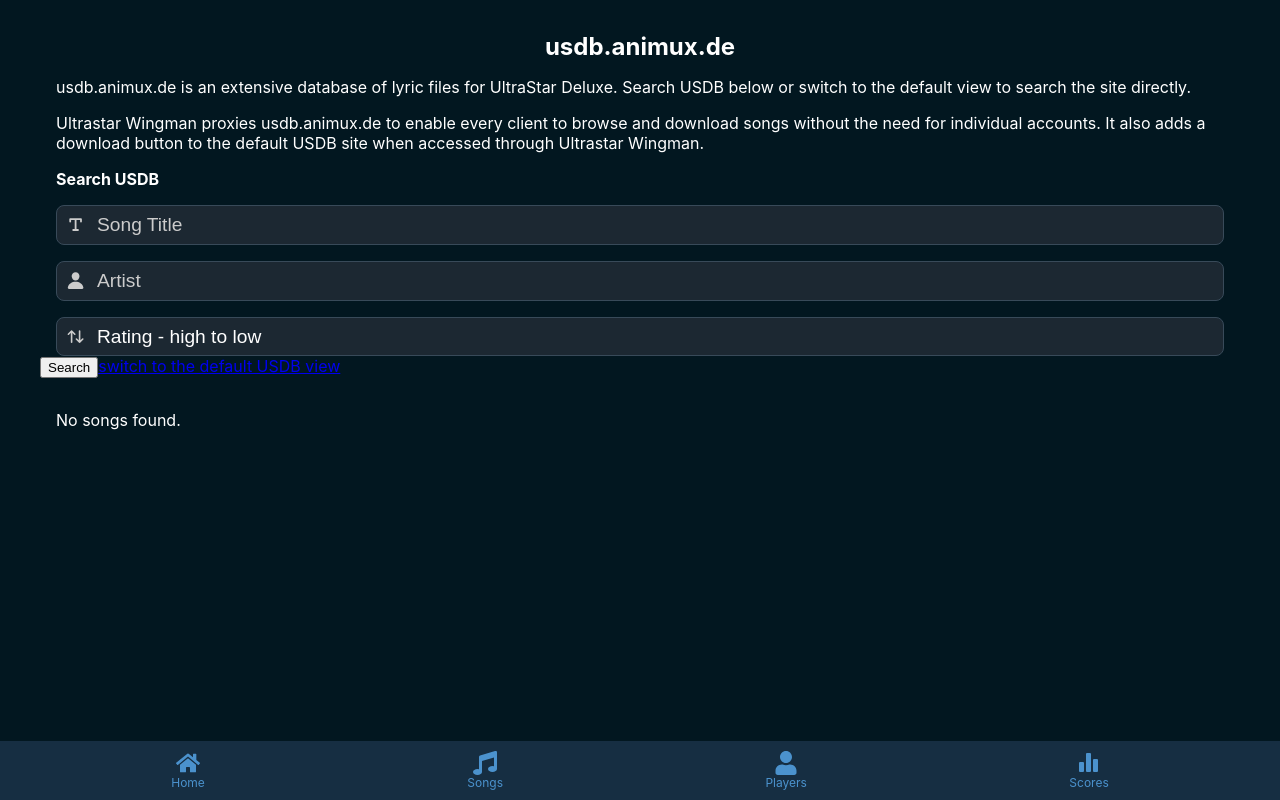
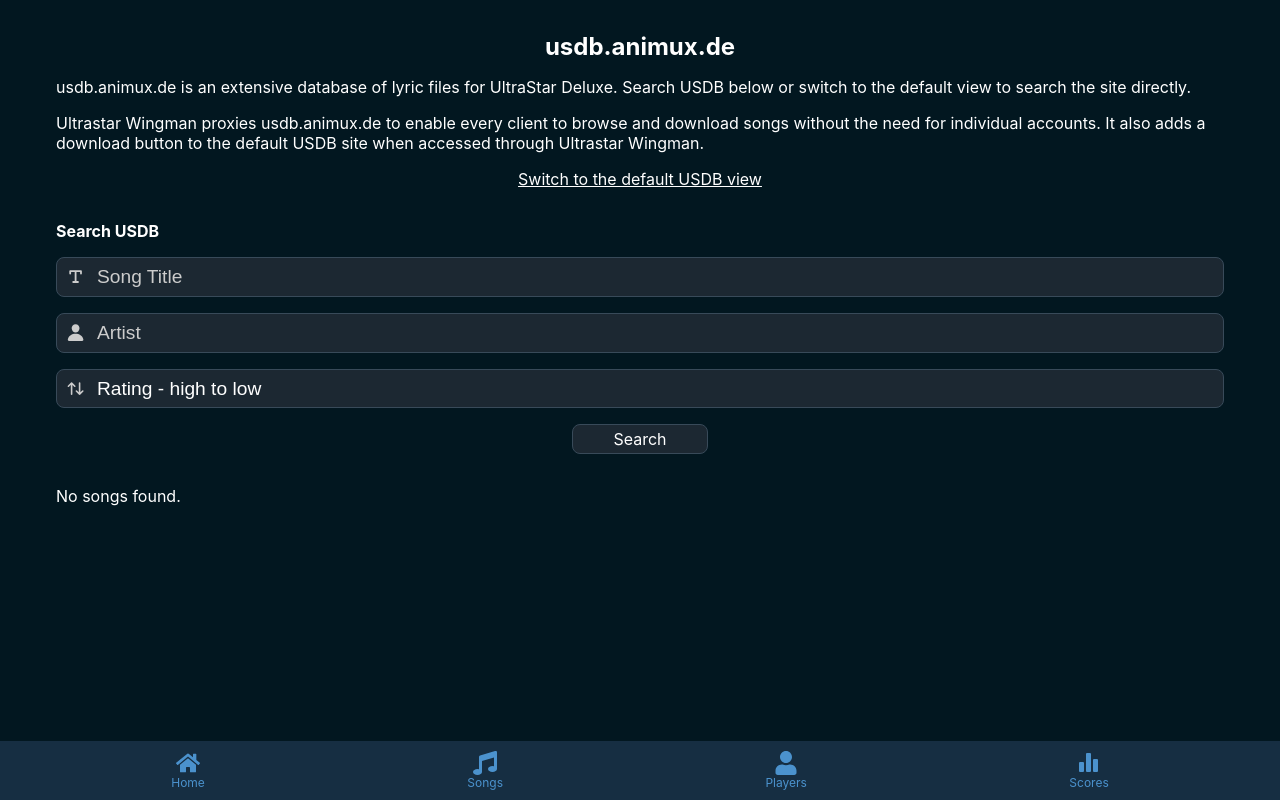
Before and after one commit to DidacticFishstick/ultrastar-wingman, a React (Create React App) app in the folder ultrastar-wingman/frontend/: page /usdbList in a window 1280 px wide. Built offline with nearby package versions, Linux system fonts and the light colour scheme.

Commit message:
some fixes and more info for USDB list view

```diff
--- /dev/null
+++ b/ultrastar-wingman/frontend/src/components/Button.css
@@ -0,0 +1,23 @@
+.button {
+    display: block;
+    padding: 4px 40px;
+    width: max-content;
+    margin: 0 auto;
+    border-radius: var(--border-radius-small);
+    outline: none;
+    font-size: 1em;
+    background: var(--input-bg);
+    color: var(--color);
+    border: 1px solid var(--input-border-color);
+    cursor: pointer;
+}
+
+.button:focus {
+    border: 1px solid var(--highlight-blue-light);
+}
+
+.input-field input::placeholder,
+.input-field select::placeholder {
+    color: var(--color-dark);
+    opacity: 1; /* Firefox */
+}
--- /dev/null
+++ b/ultrastar-wingman/frontend/src/components/Button.js
@@ -0,0 +1,9 @@
+// components/Button.js
+import React from 'react';
+import './Button.css';
+
+const Button = ({text, onClick}) => {
+    return <span onClick={onClick} className={"button"} tabIndex={0}>{text}</span>;
+};
+
+export default Button;
--- a/ultrastar-wingman/frontend/src/components/Home.css
+++ b/ultrastar-wingman/frontend/src/components/Home.css
@@ -31,7 +31,7 @@
 }
 
 .tile.title .info svg {
-    margin-bottom: -0.15em;
+    margin-bottom: -0.12em;
 }
 
 .tile-container > a {
--- a/ultrastar-wingman/frontend/src/components/SongListItem.css
+++ b/ultrastar-wingman/frontend/src/components/SongListItem.css
@@ -17,6 +17,7 @@
     height: 48px;
     background-size: cover;
     background-position: center;
+    background-color: #000;
 }
 
 .song-list-item .details {
@@ -27,6 +28,14 @@
 .song-list-item .title {
     font-size: 1em;
     color: var(--color);
+}
+
+.song-list-item .title .mark {
+    color: var(--highlight-pink-light);
+}
+
+.song-list-item .title .mark svg {
+    margin-bottom: -0.12em;
 }
 
 .song-list-item .artist {
--- a/ultrastar-wingman/frontend/src/components/SongListItem.js
+++ b/ultrastar-wingman/frontend/src/components/SongListItem.js
@@ -1,16 +1,17 @@
 // Song.js
-import React, { useState } from 'react';
+import React, {useState} from 'react';
+import {FaCheck} from "react-icons/fa";
+import StarRating from "./StarRating";
 import './SongListItem.css';
 
 function SongListItem({song, onClick, coverUrl}) {
-
     return (
         <li key={song.id} className="song-list-item" onClick={onClick}>
             <div className="cover" style={{backgroundImage: `url('${coverUrl}')`}}>
             </div>
             <div className="details">
-                <div className="title">{song.title}</div>
-                <div className="artist">{song.artist}</div>
+                <div className="title">{song.title} {song.downloaded && <span className={"mark"}><FaCheck/></span>}</div>
+                <div className="artist">{song.rating !== undefined && <StarRating rating={song.rating}/>} <span>{song.artist}</span></div>
             </div>
         </li>
     );
--- /dev/null
+++ b/ultrastar-wingman/frontend/src/components/StarRating.css
@@ -0,0 +1,8 @@
+.star-rating {
+    color: var(--highlight-blue-light);
+    margin-right: 4px;
+}
+
+.star-rating svg {
+    margin-bottom: -0.12em;
+}
--- /dev/null
+++ b/ultrastar-wingman/frontend/src/components/StarRating.js
@@ -0,0 +1,21 @@
+// StarRating.js
+import React from 'react';
+import {FaStar, FaStarHalfAlt, FaRegStar} from "react-icons/fa";
+import './StarRating.css';
+
+const StarRating = ({ rating }) => {
+    const totalStars = 5;
+    let fullStars = Math.floor(rating);
+    let halfStars = (rating % 1) !== 0 ? 1 : 0;
+    let emptyStars = totalStars - fullStars - halfStars;
+
+    return (
+        <span className={"star-rating"}>
+            {Array(fullStars).fill(<FaStar/>)}
+            {halfStars === 1 && <FaStarHalfAlt/>}
+            {Array(emptyStars).fill(<FaRegStar/>)}
+        </span>
+    );
+};
+
+export default StarRating;
--- a/ultrastar-wingman/frontend/src/components/UsdbList.css
+++ b/ultrastar-wingman/frontend/src/components/UsdbList.css
@@ -1,3 +1,10 @@
+.usdb-list .usdb-link {
+    display: block;
+    margin: 0 auto;
+    width: max-content;
+    color: var(--color) !important;
+}
+
 .usdb-list .usdb-search {
     position: -webkit-sticky;
     position: sticky;
@@ -6,7 +13,8 @@
     padding-bottom: 16px;
 }
 
-.usdb-list .usdb-search .input-field {
+.usdb-list .usdb-search .input-field,
+.usdb-list .usdb-search .button {
     margin-top: 16px;
 }
 
@@ -19,3 +27,7 @@
     z-index: 200;
     margin: 0 auto;
 }
+
+.usdb-list h2 {
+    margin-top: 32px;
+}
--- a/ultrastar-wingman/frontend/src/components/UsdbList.js
+++ b/ultrastar-wingman/frontend/src/components/UsdbList.js
@@ -7,6 +7,7 @@
 import './UsdbList.css';
 import Spinner from "./Spinner";
 import Input from "./Input";
+import Button from "./Button";
 import {NavLink} from "react-router-dom";
 import {USDBApi} from "../api/src";
 
@@ -34,18 +35,13 @@
             setLoading(true);
             setError(null);
 
-            console.log(order);
-            console.log(order.split("-")[0]);
-            console.log(order.split("-")[1]);
-
-            // TODO: parameters
-            // TODO: onscroll paging
+            // TODO: use callback
             const response = await api.apiUsdbSongsApiUsdbSongsGet({
                 artist: artist,
                 title: title,
                 order: order.split("-")[0],
                 ud: order.split("-")[1],
-                page: currentPage
+                page: new_fetch ? 1 : currentPage + 1
             });
 
             const xhr = response.xhr;
@@ -89,7 +85,7 @@
 
         window.addEventListener('scroll', handleScroll);
         return () => window.removeEventListener('scroll', handleScroll);
-    }, [currentPage, hasMore]); // Dependencies ensure fetchData is called appropriately
+    }, [currentPage, hasMore]);
 
 
     return (
@@ -103,6 +99,7 @@
                 Ultrastar Wingman proxies usdb.animux.de to enable every client to browse and download songs without the need for individual accounts.
                 It also adds a download button to the default USDB site when accessed through Ultrastar Wingman.
             </p>
+            <NavLink className={"usdb-link"} to="/usdb">Switch to the default USDB view</NavLink>
             <h2>Search USDB</h2>
             <div ref={inputBoxRef} className={"usdb-search"}>
                 <Input type="text" placeholder="Song Title" icon={<PiTextTBold/>} searchTerm={title} setSearchTerm={setTitle}/>
@@ -124,9 +121,7 @@
                         <option value="views-asc">Views - low to high</option>
                     </select>
                 </div>
-                <button onClick={() => fetchSongs(true)}>Search</button>
-
-                <NavLink to="/usdb">switch to the default USDB view</NavLink>
+                <Button text={"Search"} onClick={() => fetchSongs(true)}/>
             </div>
             {loading && songs.length === 0 && <div className={"top-spinner"}>
                 <Spinner/>
```
